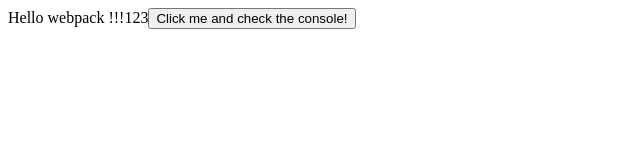
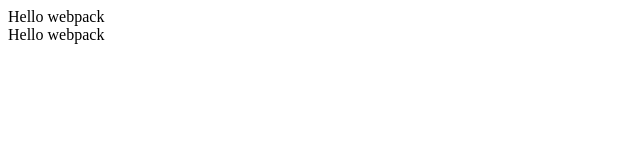
Before and after one commit to YegorDBTest/webpack_usage, a website built with webpack: page node/app/dist/index.html in a window 1280 px wide. Shown: the whole page, without its empty margins (0-640 px from the left). Built offline with nearby package versions, Linux system fonts and the light colour scheme.

Commit message:
Add dynamic imports

```diff
--- a/node/app/src/another-module.js
+++ /dev/null
@@ -1,3 +0,0 @@
-import _ from 'lodash';
-
-console.log(_.join(['Another', 'module', 'loaded!'], ' '));
--- a/node/app/src/index.js
+++ b/node/app/src/index.js
@@ -1,18 +1,12 @@
-import _ from 'lodash';
+async function getComponent() {
+  const element = document.createElement('div');
+  const { default: _ } = await import('lodash');
 
-import printMe from './print.js';
-
-
-function component() {
-  const btn = document.createElement('button');
-  btn.innerHTML = 'Click me and check the console!';
-  btn.onclick = printMe;
-
-  const element = document.createElement('div');
-  element.innerHTML = _.join(['Hello', 'webpack', '!!!123'], ' ');
-  element.appendChild(btn);
+  element.innerHTML = _.join(['Hello', 'webpack'], ' ');
   return element;
 }
 
 
-document.body.appendChild(component());
+getComponent().then((component) => {
+  document.body.appendChild(component);
+});
--- a/node/app/src/print.js
+++ /dev/null
@@ -1,3 +0,0 @@
-export default function printMe() {
-  console.log('I get called from print.js!142');
-}
--- a/node/app/webpack.config.js
+++ b/node/app/webpack.config.js
@@ -1,45 +1,13 @@
 const path = require('path');
-// const HtmlWebpackPlugin = require('html-webpack-plugin');
-
-
-// module.exports = {
-//   mode: 'development',
-//   entry: {
-//     index: './src/index.js',
-//     print: './src/print.js',
-//   },
-//   devtool: 'inline-source-map',
-//   devServer: {
-//     static: './dist',
-//     host: '0.0.0.0',
-//   },
-//   plugins: [
-//     new HtmlWebpackPlugin({
-//       title: 'Development',
-//     }),
-//   ],
-//   output: {
-//     filename: '[name].bundle.js',
-//     path: path.resolve(__dirname, 'dist'),
-//     clean: true,
-//     publicPath: '/',
-//   },
-// };
 
 
 module.exports = {
   mode: 'development',
   entry: {
     index: './src/index.js',
-    another: './src/another-module.js',
   },
   output: {
     filename: '[name].bundle.js',
     path: path.resolve(__dirname, 'dist'),
   },
-  optimization: {
-    splitChunks: {
-      chunks: 'all',
-    },
-  },
 };
```
Also changed, not shown: node/app/dist/index.bundle.js, node/app/dist/index.html.
